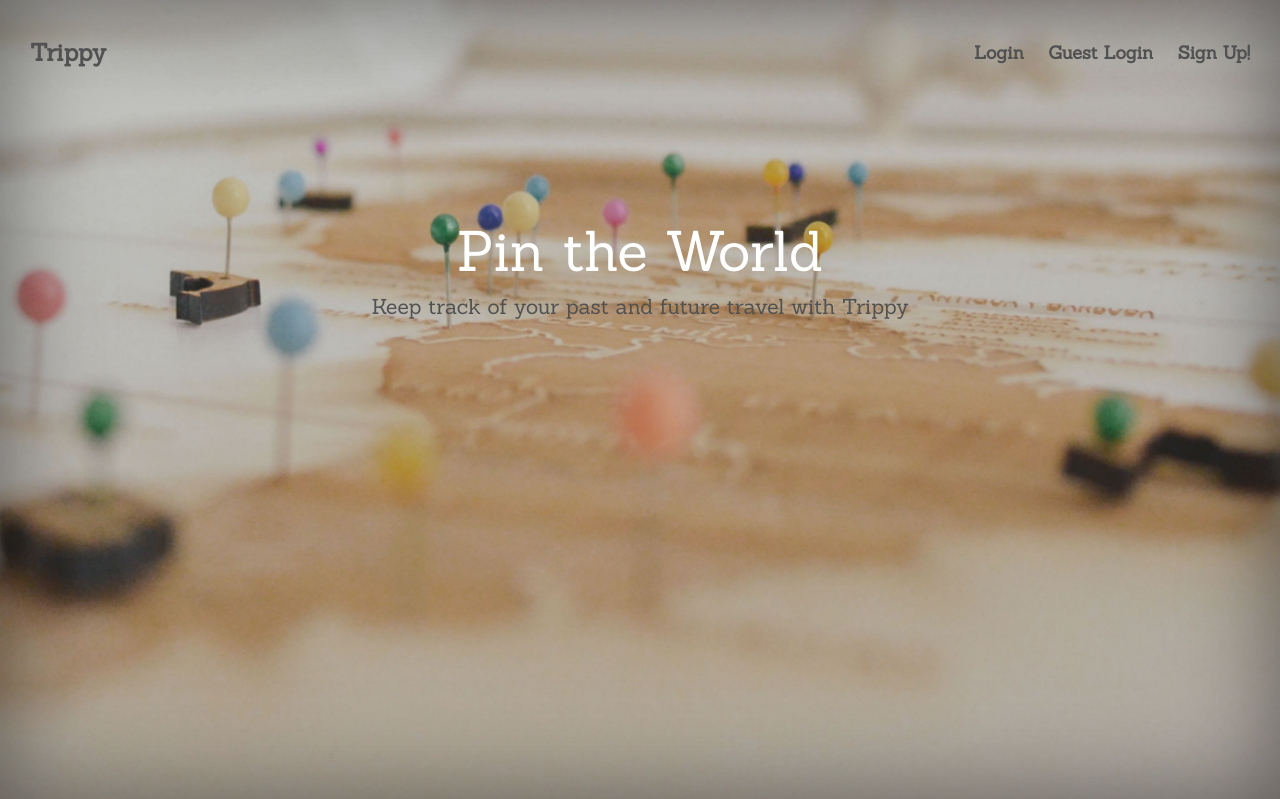
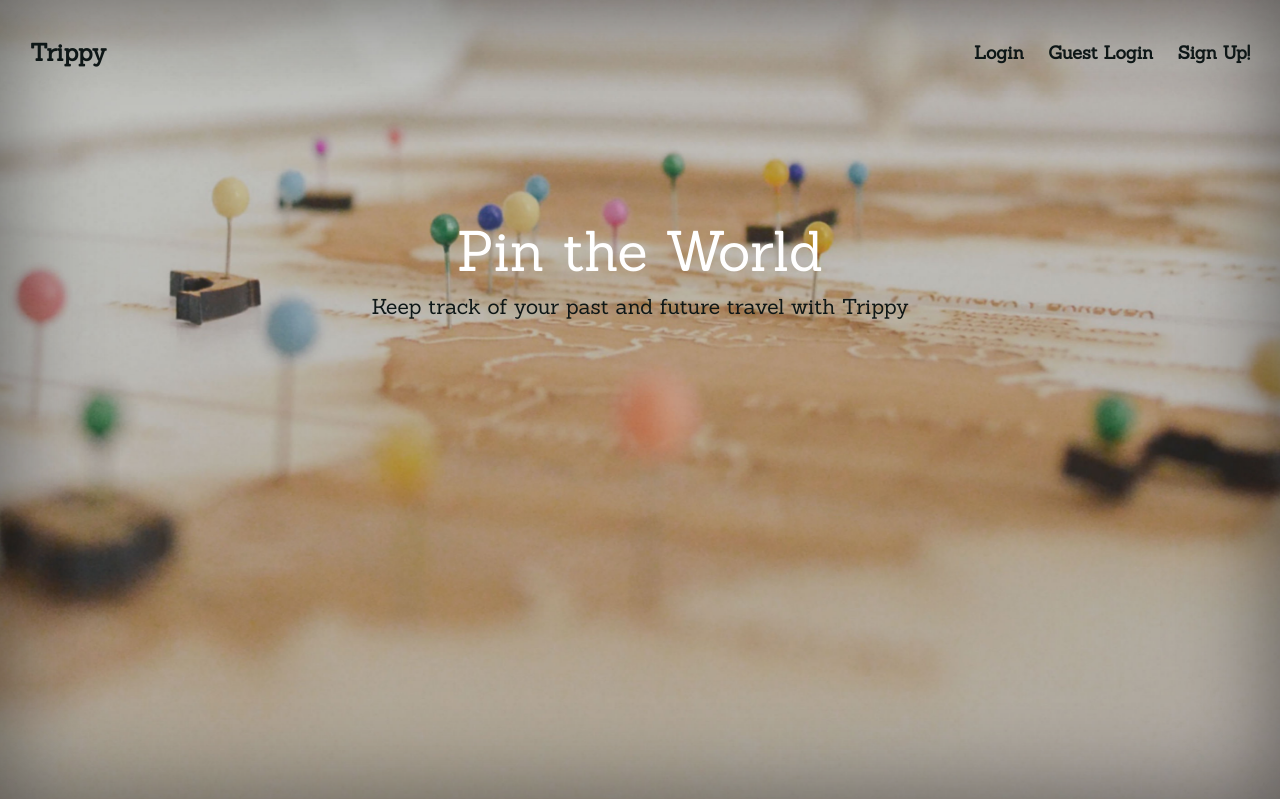
Before and after one commit to nataliaiwona/travel_management_app, a Flask app: page / in a window 1280 px wide. Shown: the top 799 px of the page. Run offline with Flask 2, Linux system fonts and the light colour scheme; some libraries are stand-ins or nearby versions.

Commit message:
Minor updates

```diff
--- a/static/marketing.css
+++ b/static/marketing.css
@@ -35,7 +35,7 @@ body {
   background-size: cover;
   background-repeat: no-repeat;
   background-position: center center;
-  color: white;
+  color: #fff;
   text-align: center;
   font-family: 'Sanchez', serif;
 
@@ -49,7 +49,7 @@ h1 {
 
 /*Lead font*/
 .lead {
-  color: #515151;
+  color: #0E1717;
 }
 
 /* Extra markup and styles for table-esque vertical and horizontal centering */
@@ -97,7 +97,7 @@ h1 {
   font-size: 18px;
   font-weight: bold;
 /*  color: #fff;  IE8 proofing */
-  color: #515151;
+  color: #0E1717;
   border-bottom: 2px solid transparent;
 }
 .masthead-nav > li > a:hover,
@@ -120,7 +120,7 @@ h1 {
   font-size: 24px;
   font-weight: bold;
   color: #fff; /* IE8 proofing */
-  color: #515151;
+  color: #0E1717;
   display: inline-block;
   text-decoration: none;
 /*  border-bottom: 2px solid transparent;*/
--- a/static/user_homepage.css
+++ b/static/user_homepage.css
@@ -79,6 +79,7 @@ html, body {
 
 #myBtn {
   margin-top: 5px;
+  margin-right: 15px;
   display: inline-block;
   font-size: 18px;
   font-weight: bold;
--- a/static/user_homepage_map.js
+++ b/static/user_homepage_map.js
@@ -203,7 +203,7 @@ function initMap() {
             evt.preventDefault();
             $("#pac-input").val("");
             $(".alert-dismissable").removeAttr("style");
-            $(".alert-dismissable").removeClass("hidden").delay(3000).fadeOut();
+            $(".alert-dismissable").removeClass("hidden").delay(2000).fadeOut();
 
             var place = autocomplete.getPlace();
             var pinType = $("input[name=pin_type]:checked").val();
```
